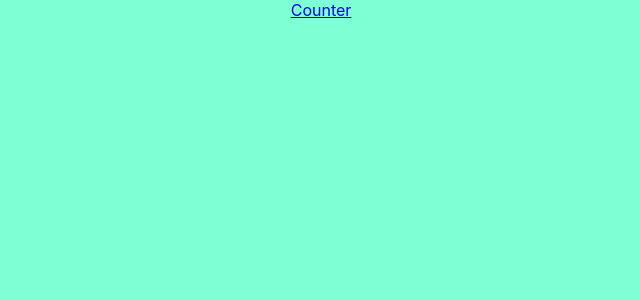
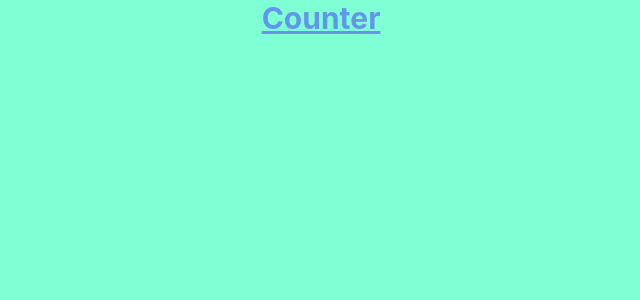
Before and after one commit to KolesnykAE/React, a React (Create React App) app: page / in a window 1280 px wide. Shown: the top 300 px of the page, without its empty margins (319-959 px from the left). Built offline with nearby package versions, Linux system fonts and the light colour scheme.

Commit message:
HomeWork_7 Redux1+css

```diff
--- a/src/App.css
+++ b/src/App.css
@@ -5,3 +5,9 @@ body {
 .main-page {
     text-align: center;
 }
+
+.link {
+    font-size: 30px;
+    font-weight: bold;
+    color: cornflowerblue;
+}
--- a/src/App.js
+++ b/src/App.js
@@ -14,7 +14,7 @@ function App() {
     return (
         <Router>
             <div className='main-page'>
-                <Link to={'/counter'}>Counter</Link>
+                <Link to={'/counter'} className='link'>Counter</Link>
                 <Route path={'/counter'} component={Counter}/>
             </div>
         </Router>
```
